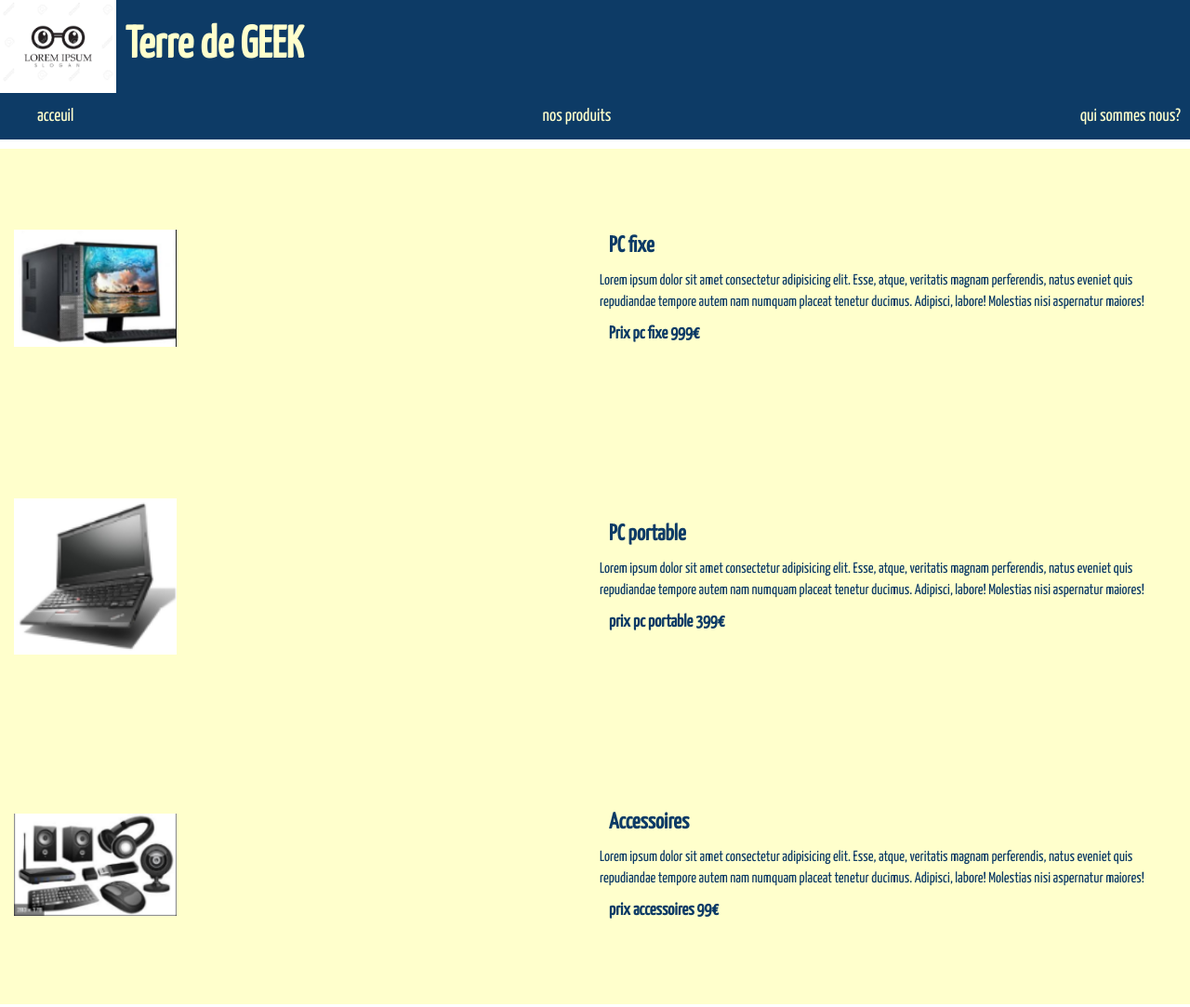
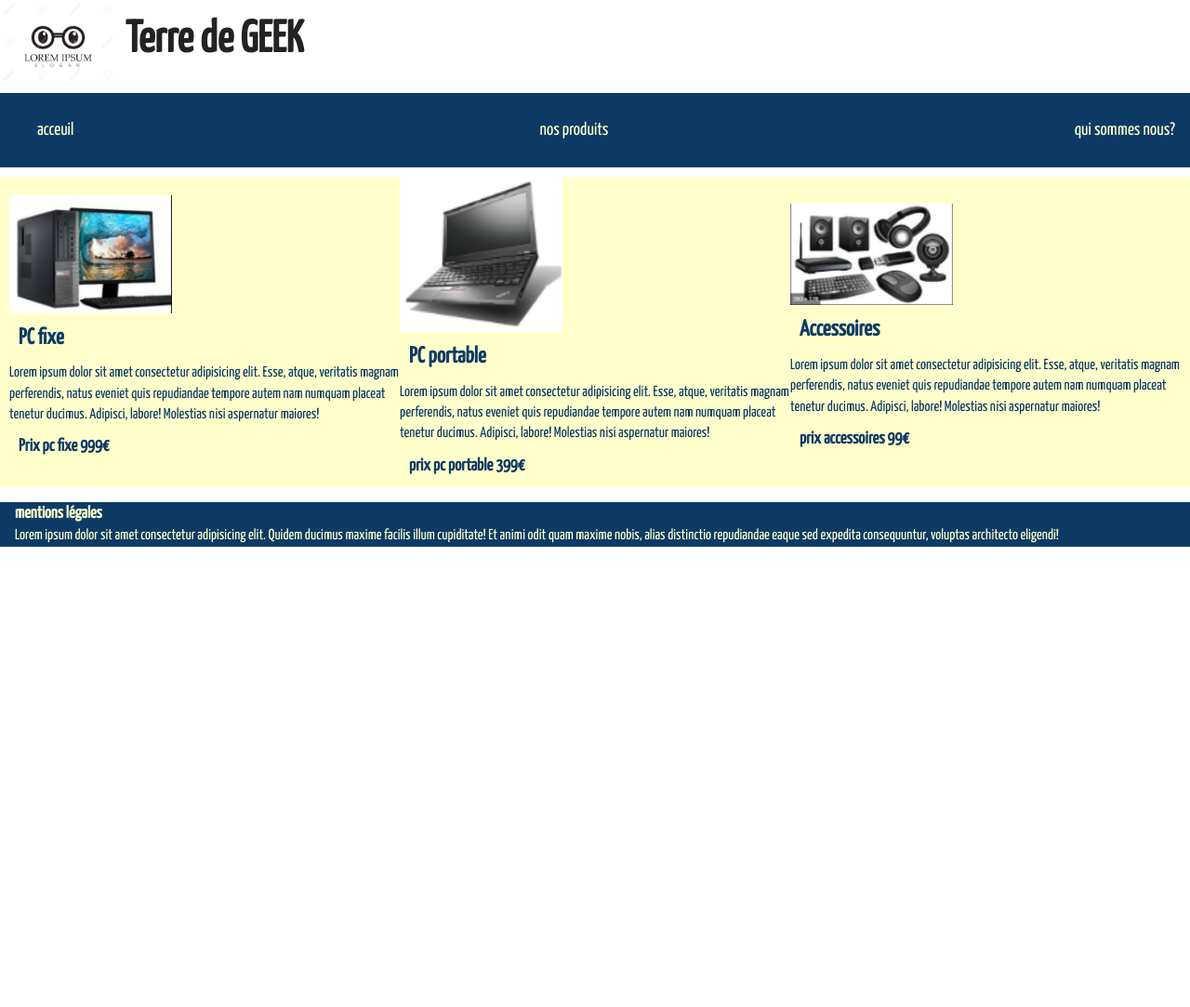
Before and after one commit to AntoineCheminPro/terreDeGeek, a website built with Parcel: page index.html in a window 1280 px wide. Shown: the top 1083 px of the page at 93% size. After the commit the page ends 800 px from the top, so only its background shows below. Built offline with nearby package versions, Linux system fonts and the light colour scheme.

Commit message:
refactoring HTML in progress CSS soon

```diff
--- a/css/main.css
+++ b/css/main.css
@@ -93,17 +93,24 @@ textarea {
   font-family: 'Yanone Kaffeesatz', sans-serif;
 }
 
+.mainBG {
+  background-color:  #0D3B66;
+  color: #FFFFCC;
+}
+
+.secondBG {
+  background-color:  #FFFFCC;
+  color: #0D3B66;
+}
+
 header {
   height: 100px;
   display: flex;
-  background-color: #fff;
-  color: #0D3B66;
 }
 
 nav {
-  height: 50px;
+  height: 10vh;
 }
-
 nav ul {
   display: flex;
   justify-content: space-between;
@@ -111,9 +118,8 @@ nav ul {
   height: 100%;
   list-style-type: none;
 }
-
 nav ul li {
-  margin-right: 10px;
+  margin-right: 1em;
 }
 
 a {
@@ -122,14 +128,7 @@ a {
   color: #FFFFCC;
 }
 
-div {
-  width: 50%;
-  padding: 5px;
-}
-
-
 section {
-  height: 300px;
   margin : 10px;
   display: flex;
   align-items: center;
@@ -137,22 +136,18 @@ section {
 }
 
 article {
-  display: flex;
-  justify-content: space-between;
-  align-items: center;
+
 }
 
-section>div {
-  height: 32vh;
-  margin : 10px;
+footer div{
+  margin: 1em;
+  justify-content: center;
 }
 
 H1 {
   margin :10px;
   height: auto;
   width: 66%;
-  align-self: center;
-  justify-self: flex-end;
   font-size: 3em;
 }
 h2, h3, h4 {
@@ -168,17 +163,6 @@ h6 {
 
 
 /* utility classes */
-
-
-.mainBG {
-  background-color:  #0D3B66;
-  color: #FFFFCC;
-}
-
-.secondBG {
-  background-color:  #FFFFCC;
-  color: #0D3B66;
-}
 
 .logo {
   max-width: 33%;
--- a/index.html
+++ b/index.html
@@ -10,7 +10,7 @@
 
 <body>
 
-    <header class="mainBG">
+    <header >
      <img class="logo" src="img/88478248-logo-geek-modèle-de-logo-vectoriel-logo-geek-modèle-de-logo-vectoriel.jpg" alt="logo terre de GEEk">
      <h1>Terre de GEEK</h1>
     </header>
@@ -19,7 +19,7 @@
     <nav class="mainBG">
        <ul>
           <li>
-             <a  href="homeTDG.html">acceuil</a>
+             <a  href="index.html">acceuil</a>
           </li>
           <li>
              <a  href="productTDG.html">nos produits</a>
@@ -35,8 +35,10 @@
         <section>
             <article>
                 <div>
-                        <a href="productTDG.html">
-                        <img class="photo" src="pcFixe.png" alt="image ordinateur fixe">
+                        <a href="img/productTDG.html">
+                            <picture>
+                                <img class="photo" src="img/pcFixe.png" alt="image ordinateur fixe">
+                            </picture>
                         </a>
                     </div>
                     <div>
@@ -47,11 +49,11 @@
                         <h3>Prix pc fixe 999€</h3>
                     </div>
             </article>
-        </section>
-        <section>
             <article>
                 <div>
-                <img class="photo" src="pcPortable.png" alt="image ordinateur portable">
+                    <picture>
+                        <img class="photo" src="img/pcPortable.png" alt="image ordinateur portable">
+                    </picture>
                 </div>
                 <div>
                     <h2>PC portable</h2>
@@ -61,11 +63,11 @@
                     <h3>prix pc portable 399€</h3>
                 </div>
             </article>
-        </section>
-        <section>
             <article>
                 <div>
-                <img class="photo" src="pcAccessoires.png" alt="image ordinateur fixe">
+                    <picture>
+                        <img class="photo" src="img/pcAccessoires.png" alt="image ordinateur fixe">
+                    </picture>
                 </div>
                 <div>
                 <h2>Accessoires</h2>
@@ -76,10 +78,14 @@
                 </div>
             </article>
         </section>
+
     </main>
+
     <footer class="mainBG">
+        <div>
            <h6>mentions légales</h6>
            <p class="pFooter">Lorem ipsum dolor sit amet consectetur adipisicing elit. Quidem ducimus maxime facilis illum cupiditate! Et animi odit quam maxime nobis, alias distinctio repudiandae eaque sed expedita consequuntur, voluptas architecto eligendi!</p>
+        </div>
   </footer>
  </body>
  </html>
```
Also changed, not shown: pageViergeTerreDeGeek.html (+13 -7 lines), productTDG.html (+7 -5 lines), whoAreWeTDG.html (+7 -5 lines), img/Dermain.png (renamed from Dermain.png), img/logoTDG.png (renamed from logoTDG.png), img/pcAccessoires.png (renamed from pcAccessoires.png), img/pcFixe.png (renamed from pcFixe.png), img/pcPortable.png (renamed from pcPortable.png). Lines whose indentation alone changed are shown as unchanged.
